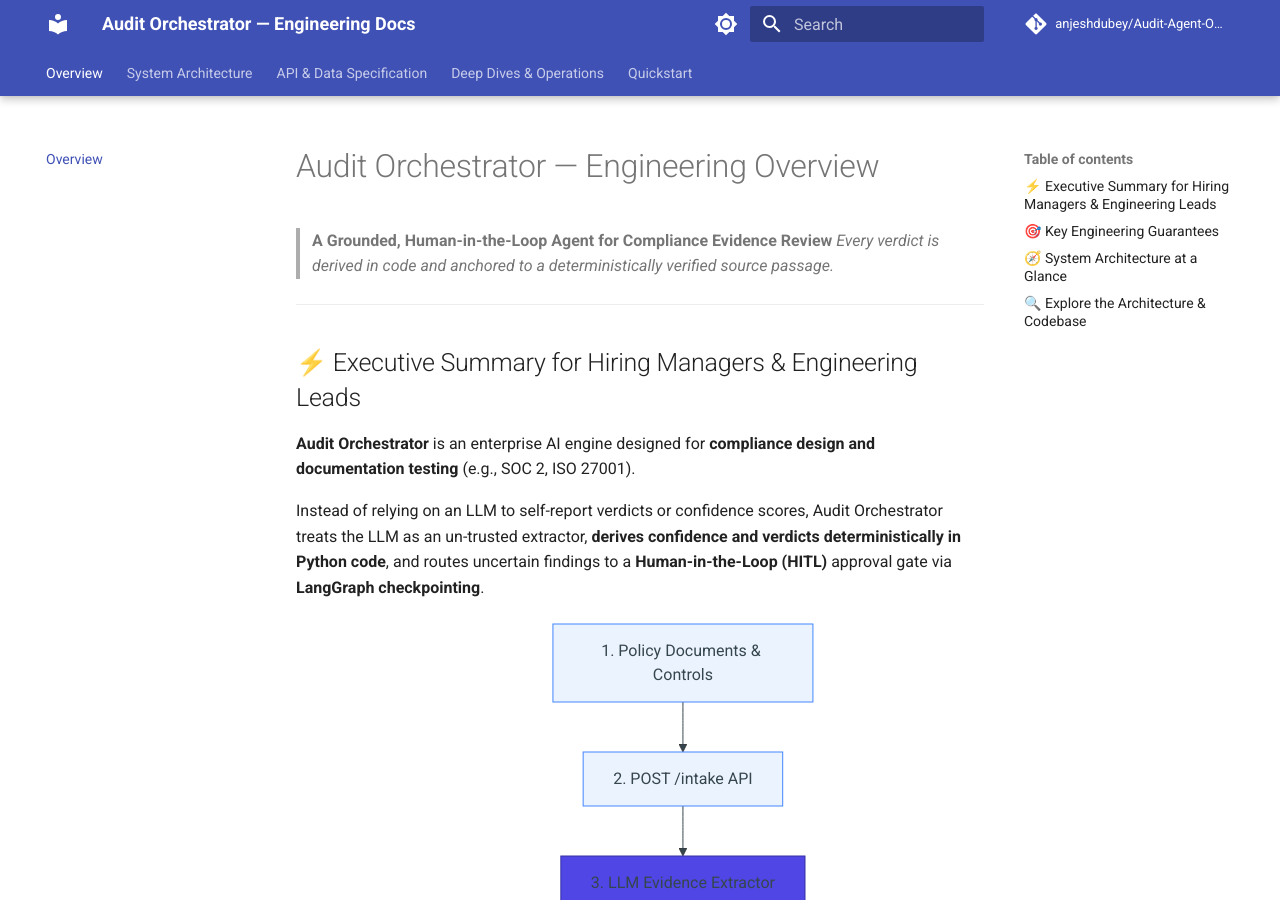
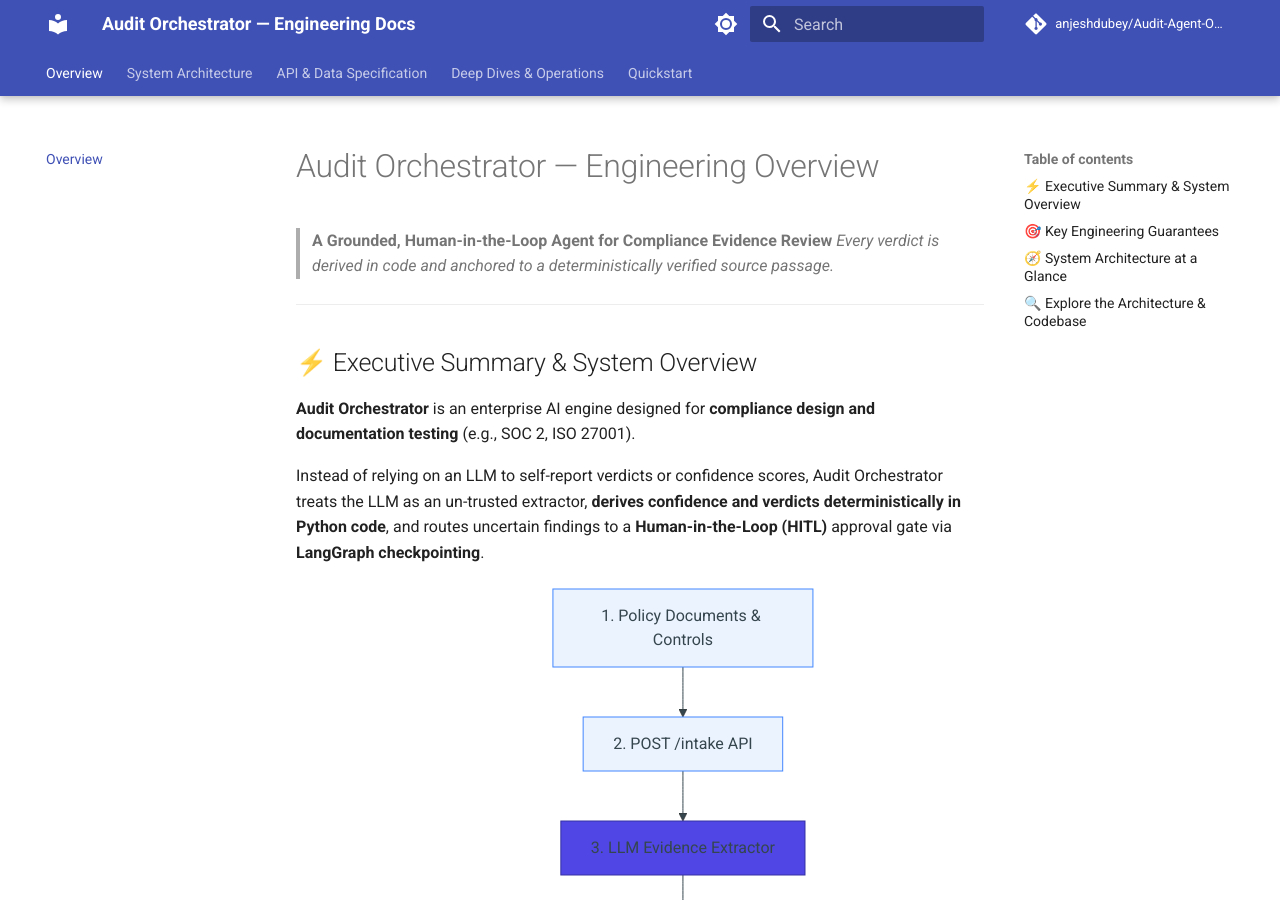
Before and after one commit to anjeshdubey/Audit-Agent-Orchestrator, an MkDocs documentation site: the page built from docs/index.md, in a window 1280 px wide and 900 px high. Built offline with MkDocs 1.6.1 and Material for MkDocs 9.7.7, drawn with Linux system fonts in a browser that asks for light colours; comment, search, counter and statistics services are not loaded.

Commit message:
docs: update heading to align with public guardrails

```diff
--- a/docs/index.md
+++ b/docs/index.md
@@ -5,7 +5,7 @@
 
 ---
 
-## ⚡ Executive Summary for Hiring Managers & Engineering Leads
+## ⚡ Executive Summary & System Overview
 
 **Audit Orchestrator** is an enterprise AI engine designed for **compliance design and documentation testing** (e.g., SOC 2, ISO 27001).
 
```
